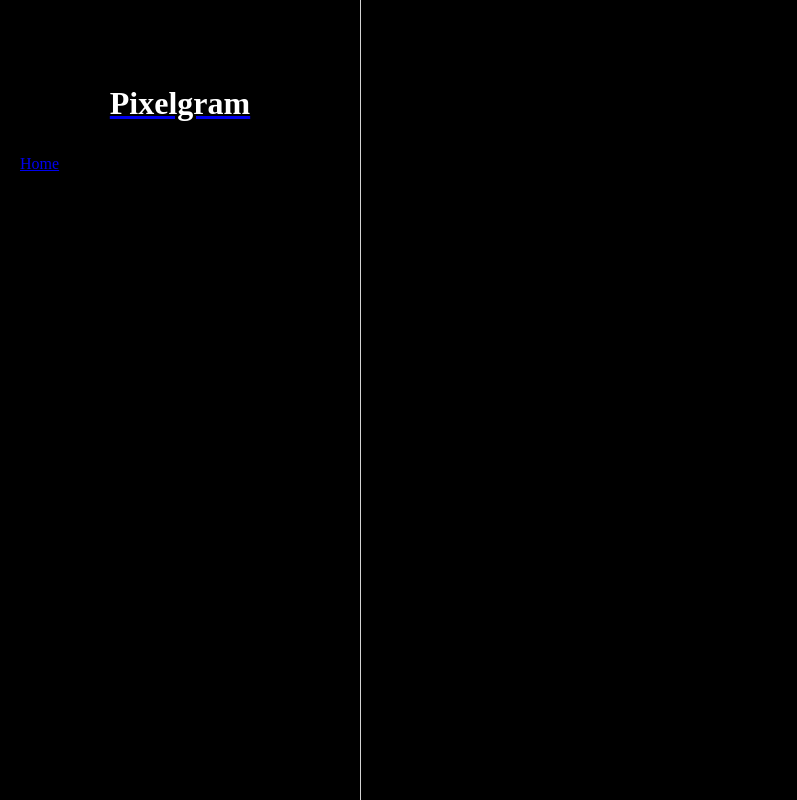
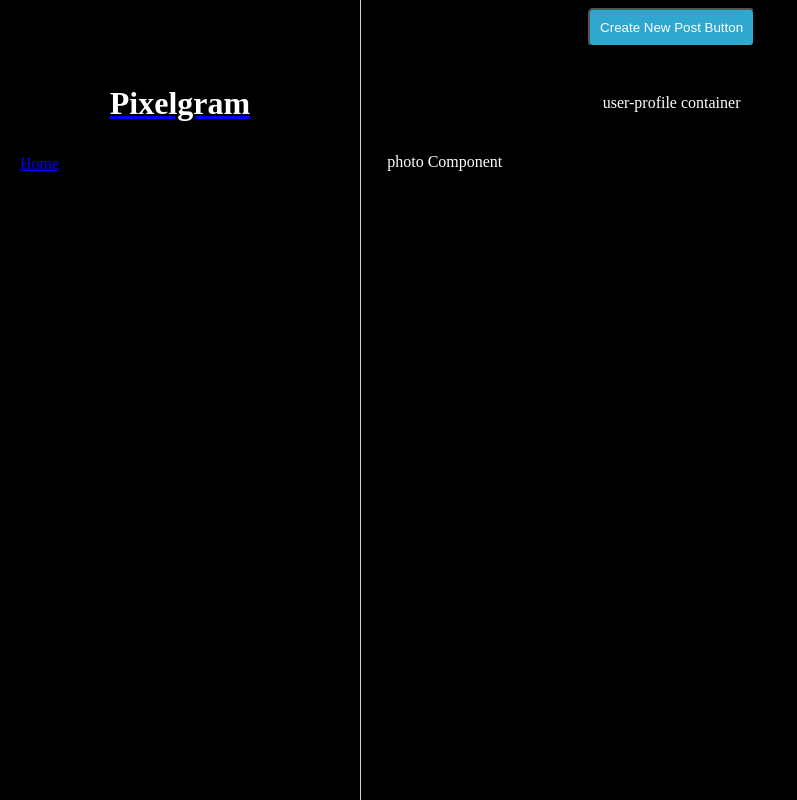
Before and after one commit to jzhang319/pixelgram, a React (Create React App) app in the folder react-app/: page /signup in a window 1280 px wide. Shown: the whole page, without its empty margins (0-797 px from the left). Built offline with nearby package versions, Linux system fonts and the light colour scheme; no server answers.

Commit message:
basic layout of create button, user profile container and photo component done

```diff
--- a/react-app/package.json
+++ b/react-app/package.json
@@ -3,6 +3,10 @@
   "version": "0.1.0",
   "private": true,
   "dependencies": {
+    "@fortawesome/fontawesome-svg-core": "^6.3.0",
+    "@fortawesome/free-regular-svg-icons": "^6.3.0",
+    "@fortawesome/free-solid-svg-icons": "^6.3.0",
+    "@fortawesome/react-fontawesome": "^0.2.0",
     "@testing-library/jest-dom": "^5.14.1",
     "@testing-library/react": "^11.2.7",
     "@testing-library/user-event": "^12.8.3",
--- a/react-app/src/App.js
+++ b/react-app/src/App.js
@@ -5,6 +5,7 @@ import SignupFormPage from "./components/SignupFormPage";
 import LoginFormPage from "./components/LoginFormPage";
 import { authenticate } from "./store/session";
 import Navigation from "./components/Navigation";
+import Home from "./components/Home/Home";
 
 function App() {
   const dispatch = useDispatch();
@@ -26,6 +27,7 @@ function App() {
           </Route>
         </Switch>
       )}
+      <Home />
     </>
   );
 }
--- /dev/null
+++ b/react-app/src/components/Home/Home.css
@@ -0,0 +1,21 @@
+.homepage-container{
+  padding-left: 30%;
+  width: 45%;
+  height: auto;
+  color: white;
+}
+
+.post-button{
+  display: flex;
+  justify-content: center;
+  align-items: center;
+}
+
+.user-profile-container{
+  padding-top: 1%;
+  height: 100px;
+  width: 100%;
+  display: flex;
+  justify-content: center;
+  align-items: center;;
+}
--- /dev/null
+++ b/react-app/src/components/Home/Home.js
@@ -0,0 +1,16 @@
+import React from "react";
+import "./Home.css";
+
+function Home() {
+  return (
+    <div className="homepage-container">
+      <div className="post-button">
+        <button>Create New Post button</button>
+      </div>
+      <div className="user-profile-container">user-profile container</div>
+      <div className="photo-container">photo Component</div>
+    </div>
+  );
+}
+
+export default Home;
```
Also changed, not shown: 1 other file (tests, documents, lock files or other folders).
